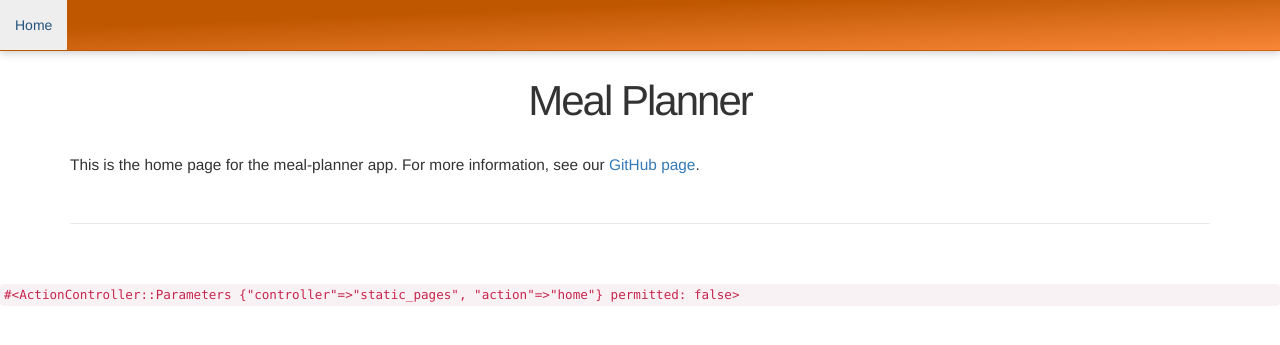
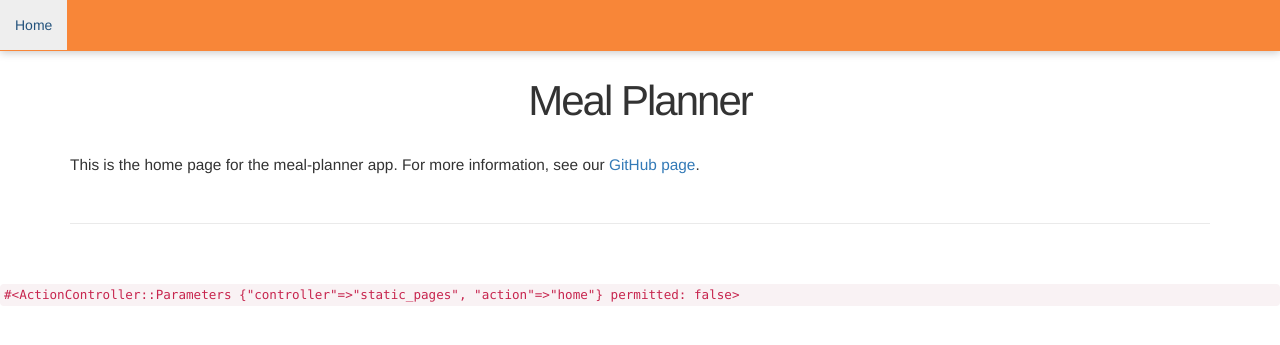
Before and after one commit to truggeri/meal-planner, a Rails app: page / in a window 1280 px wide. Shown: the top 345 px of the page. Run offline with Rails 7, Linux system fonts and the light colour scheme; style sheets or scripts are compiled from the project's sources; some libraries are stand-ins or nearby versions.

Commit message:
Minor heading style tweak.

```diff
--- a/meal-planner/app/assets/stylesheets/custom.scss
+++ b/meal-planner/app/assets/stylesheets/custom.scss
@@ -62,8 +62,8 @@ h1, h2, h3, h4, h5, h6 {
   /* header */
 
 header {
-    background-color: #BF5700;
-    background-image: linear-gradient(to bottom right, #bf5700 0%, #bf5700 30%, #f88638 100%);
+    background-color: #f88638;
+    // background-image: linear-gradient(to bottom right, #bf5700 0%, #bf5700 30%, #f88638 100%);
     box-shadow: 0px 2px 8px #ccc;
     border-bottom: 0px;
 
```
